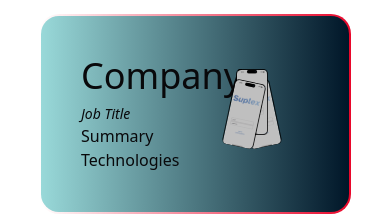
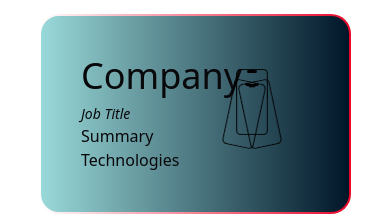
Before and after one commit to bgomez9212/portfolio, a React (Vite) app: page / in a window 390 px wide. Shown: the part 306-522 px from the top of the page. Built offline with nearby package versions, Linux system fonts and the light colour scheme.

Commit message:
iphone group formatting

```diff
--- a/src/components/IPhoneGroup.tsx
+++ b/src/components/IPhoneGroup.tsx
@@ -1,16 +1,24 @@
 import IPhoneMockup from "./IPhoneMockup";
 
-export default function IPhoneGroup({ image }: { image: string }) {
+export default function IPhoneGroup({
+  image1,
+  image2,
+  image3,
+}: {
+  image1: string;
+  image2: string;
+  image3: string;
+}) {
   return (
     <div className="flex relative justify-center items-center w-full mx-[8%]">
       <div className="translate-x-10 -rotate-12">
-        <IPhoneMockup image={image} />
+        <IPhoneMockup image={image1} />
       </div>
       <div className="-translate-y-3">
-        <IPhoneMockup image={image} />
+        <IPhoneMockup image={image2} />
       </div>
       <div className="-translate-x-10 rotate-12">
-        <IPhoneMockup image={image} />
+        <IPhoneMockup image={image3} />
       </div>
     </div>
   );
```
